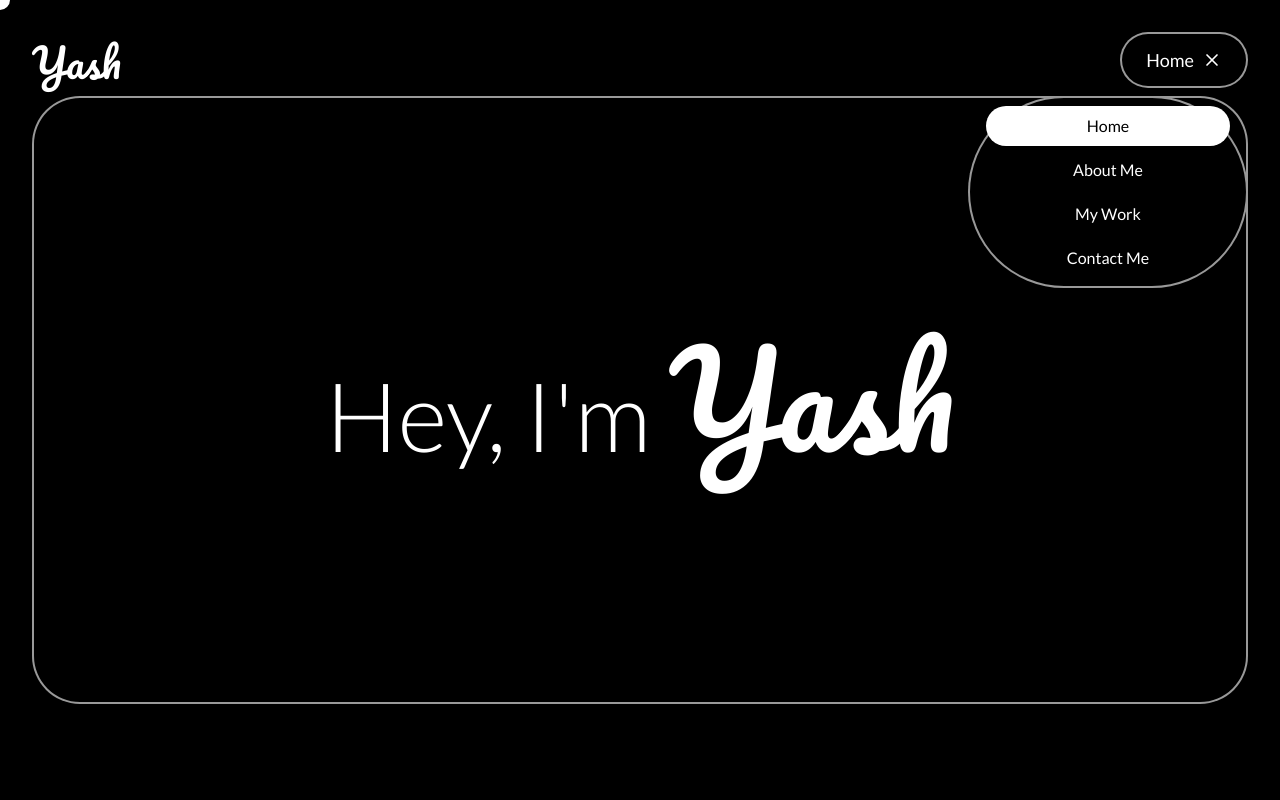
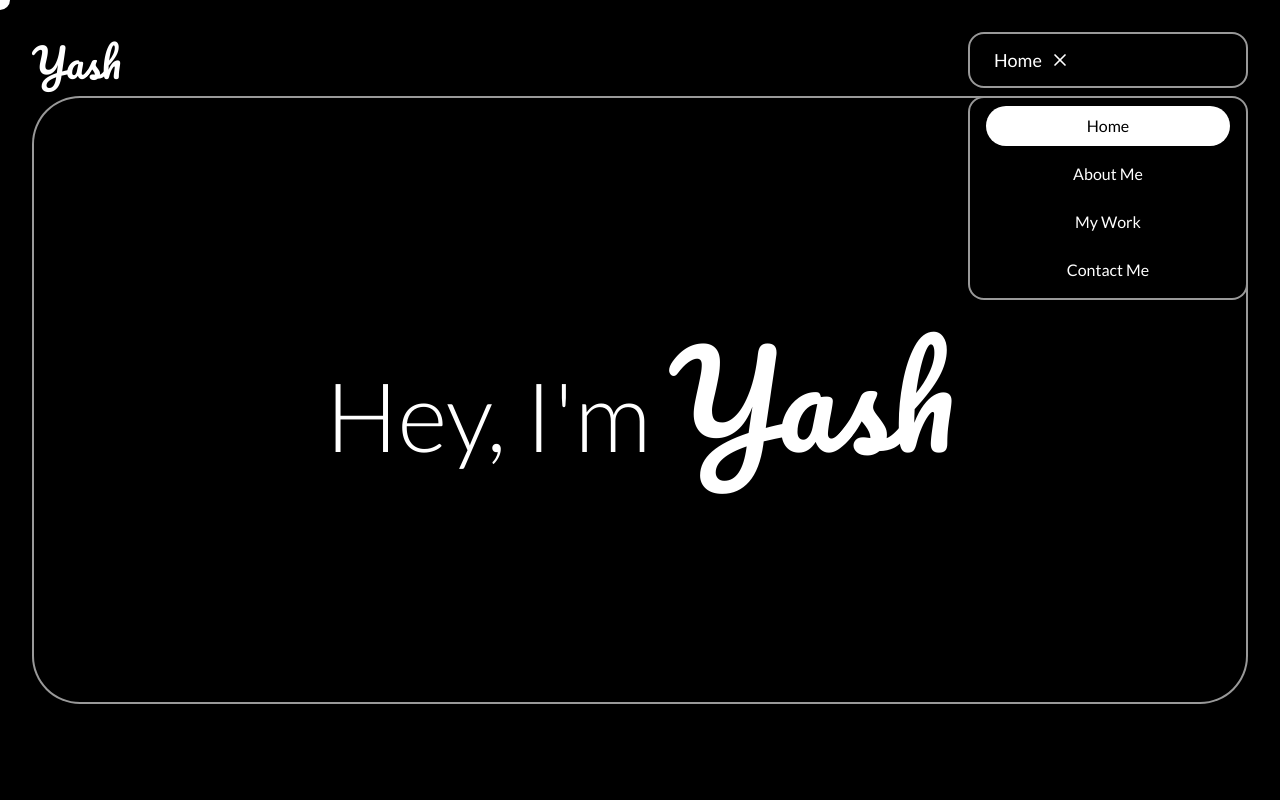
Before and after one commit to katipally/close, a React (Vite) app: page / in a window 1280 px wide. Both pictures are taken after a click on the button "Home". Shown: the top 800 px of the page. Built offline with nearby package versions, Linux system fonts and the light colour scheme.

Commit message:
Update navigation menu layout
Changed the navigation menu to display items horizontally. Added an animation that transforms the button into a rectangle bar when clicked.
[skip gpt_engineer]

```diff
--- a/src/components/Navigation.tsx
+++ b/src/components/Navigation.tsx
@@ -1,50 +1,12 @@
 import { useState, useEffect, useRef } from "react";
 import { Menu, X } from "lucide-react"; // Import both icons
 import { cn } from "@/lib/utils";
-
-import { motion, useViewportScroll, useTransform } from "framer-motion";
-
-const FixedRectangle = ({ scrollYProgress }) => {
-  // Rectangle morphing properties
-  const rectangleWidth = useTransform(scrollYProgress, [0.3, 0.5, 0.8, 1], [
-    "80%",
-    "85%",
-    "90%",
-    "95%",
-  ]);
-  const rectangleHeight = useTransform(scrollYProgress, [0.3, 0.5, 0.8, 1], [
-    "50%",
-    "60%",
-    "65%",
-    "70%",
-  ]);
-  const rectangleBorderRadius = useTransform(scrollYProgress, [0.3, 0.5, 0.8, 1], [
-    "3rem",
-    "2rem",
-    "1.5rem",
-    "1rem",
-  ]);
-  const rectangleOpacity = useTransform(scrollYProgress, [0.3, 0.4], [0, 1]);
-
-  return (
-    <motion.div
-      className="fixed top-1/2 left-1/2 transform -translate-x-1/2 -translate-y-1/2 bg-black border-2 border-white/60 z-50"
-      style={{
-        width: rectangleWidth,
-        height: rectangleHeight,
-        borderRadius: rectangleBorderRadius,
-        opacity: rectangleOpacity,
-      }}
-    />
-  );
-};
-
+import { motion, AnimatePresence } from "framer-motion";
 
 const Navigation = () => {
-  const [isOpen, setIsOpen] = useState(false); // Menu toggle state
-  const [currentSection, setCurrentSection] = useState("Home"); // Current section state
-
-  const sectionRefs = useRef<Record<string, HTMLElement | null>>({}); // Store references to each section
+  const [isOpen, setIsOpen] = useState(false);
+  const [currentSection, setCurrentSection] = useState("Home");
+  const sectionRefs = useRef<Record<string, HTMLElement | null>>({});
 
   const menuItems = [
     { label: "Home", href: "#home-1" },
@@ -92,29 +54,53 @@ const Navigation = () => {
 
       {/* Hamburger Menu */}
       <div className="relative">
-        <button
+        <motion.button
           onClick={() => setIsOpen(!isOpen)}
           className="relative z-50 flex items-center space-x-2 rounded-full border-2 border-white/60 bg-black px-6 py-3 hover:bg-black/90 transition-colors"
+          animate={isOpen ? {
+            borderRadius: "1rem",
+            width: "280px",
+            transition: { duration: 0.3, ease: "easeInOut" }
+          } : {
+            borderRadius: "9999px",
+            width: "auto",
+            transition: { duration: 0.3, ease: "easeInOut" }
+          }}
         >
           {/* Current Section Name */}
           <span className="text-white text-lg font-medium">{currentSection}</span>
           {/* Conditional Icon */}
+          <motion.div
+            animate={isOpen ? { rotate: 180 } : { rotate: 0 }}
+            transition={{ duration: 0.3 }}
+          >
             {isOpen ? (
               <X className="w-5 h-5 text-white ml-2" />
             ) : (
               <Menu className="w-5 h-5 text-white ml-2" />
             )}
-        </button>
+          </motion.div>
+        </motion.button>
 
         {/* Dropdown Menu */}
+        <AnimatePresence>
           {isOpen && (
-          <div
-            className="absolute right-0 mt-2 w-[280px] bg-black border-2 border-white/60 rounded-full py-2 z-40"
-            onClick={() => setIsOpen(false)} // Close the menu on click
+            <motion.div
+              initial={{ opacity: 0, y: -10 }}
+              animate={{ opacity: 1, y: 0 }}
+              exit={{ opacity: 0, y: -10 }}
+              transition={{ duration: 0.2 }}
+              className="absolute right-0 mt-2 w-[280px] bg-black border-2 border-white/60 rounded-2xl py-2 z-40"
+              onClick={() => setIsOpen(false)}
             >
-            <ul className="space-y-1 text-white text-center font-medium px-4">
+              <motion.ul
+                className="flex flex-row flex-wrap gap-2 text-white text-center font-medium px-4"
+                initial={{ opacity: 0 }}
+                animate={{ opacity: 1 }}
+                transition={{ delay: 0.1 }}
+              >
                 {menuItems.map((item) => (
-                <li key={item.label}>
+                  <li key={item.label} className="w-full">
                     <a
                       href={item.href}
                       className={cn(
@@ -128,9 +114,10 @@ const Navigation = () => {
                     </a>
                   </li>
                 ))}
-            </ul>
-          </div>
+              </motion.ul>
+            </motion.div>
           )}
+        </AnimatePresence>
       </div>
     </nav>
   );
```
Lines whose indentation alone changed are shown as unchanged.
